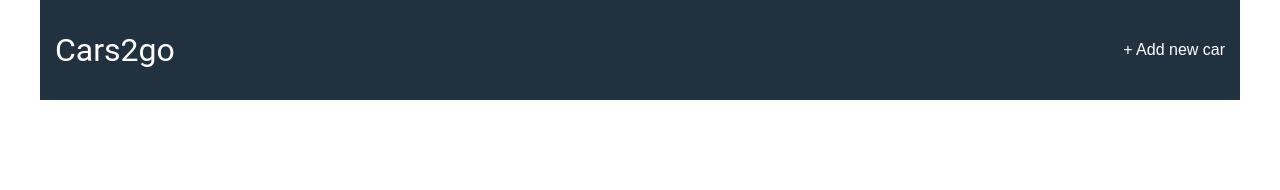
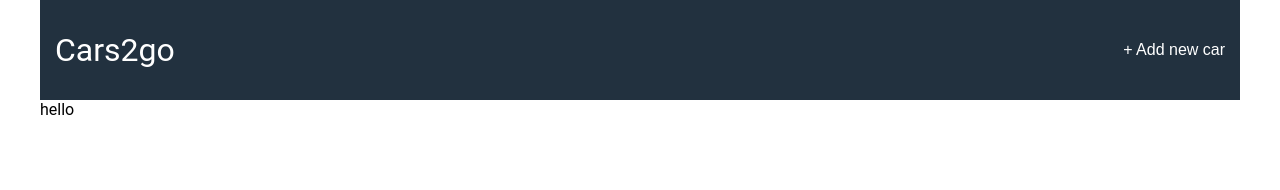
Before and after one commit to danieltalhaug/Applicant-assignment, a Vue app: page / in a window 1280 px wide. Shown: the top 190 px of the page. Built offline with nearby package versions, Linux system fonts and the light colour scheme.

Commit message:
Created and imported Searchbar.vue in app.vue

```diff
--- a/src/App.vue
+++ b/src/App.vue
@@ -1,16 +1,19 @@
 <template>
   <div id="app">
     <Header/>
+    <Searchbar/>
   </div>
 </template>
 
 <script>
 import Header from './components/Header.vue'
+import Searchbar from './components/Searchbar.vue'
 
 export default {
   name: 'App',
   components: {
-    Header
+    Header,
+    Searchbar
   }
 }
 </script>
--- /dev/null
+++ b/src/components/Searchbar.vue
@@ -0,0 +1,13 @@
+<template>
+    <div>hello</div>
+</template>
+
+<script>
+export default {
+  name: 'Searchbar'
+}
+</script>
+
+<style scoped>
+
+</style>
```
